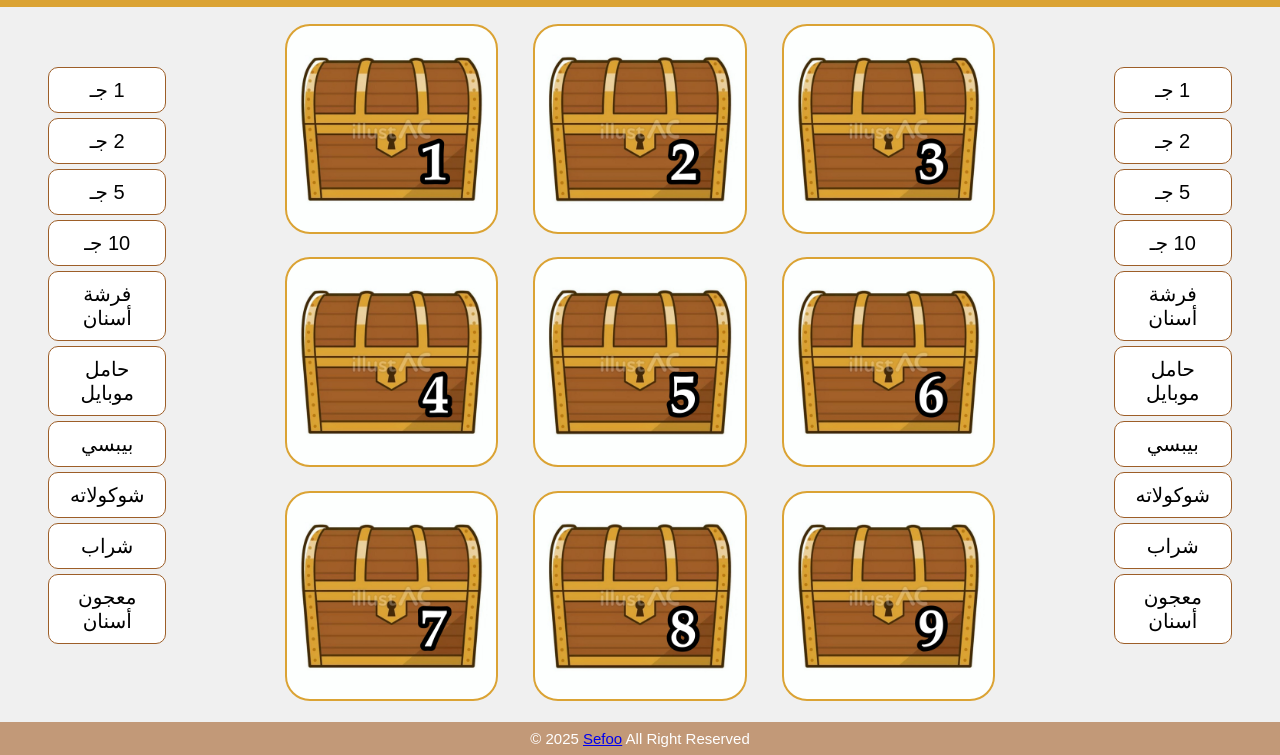
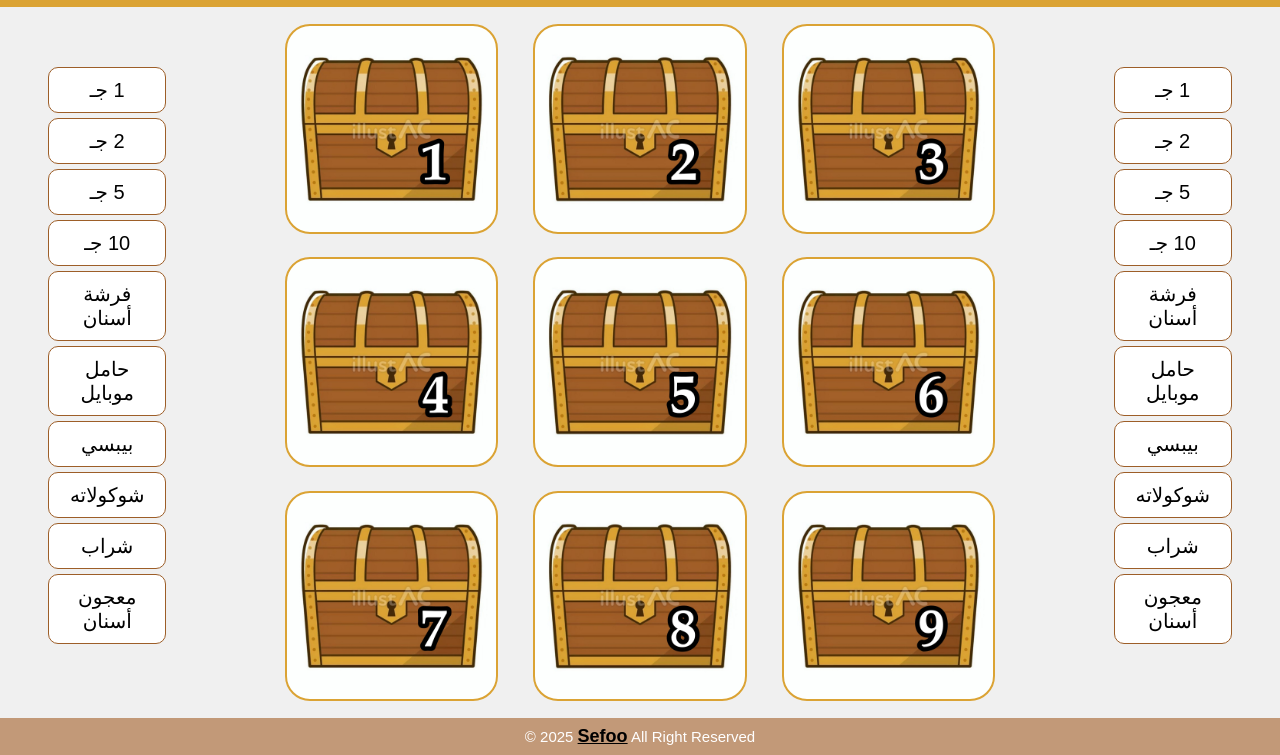
Before and after one commit to sefein-kamel/No-Risk-No-Fun, a plain HTML site: page index.html in a window 1280 px wide. Shown: the part 45-800 px from the top of the page. Drawn offline with Linux system fonts and the light colour scheme.

Commit message:
Update styles.css

```diff
--- a/styles.css
+++ b/styles.css
@@ -133,8 +133,9 @@
     margin: 0;
 }
 
-.footer span{
+.footer a{
     font-weight: bold;
     color: black;
     font-size: 18px;
+
 }
```
